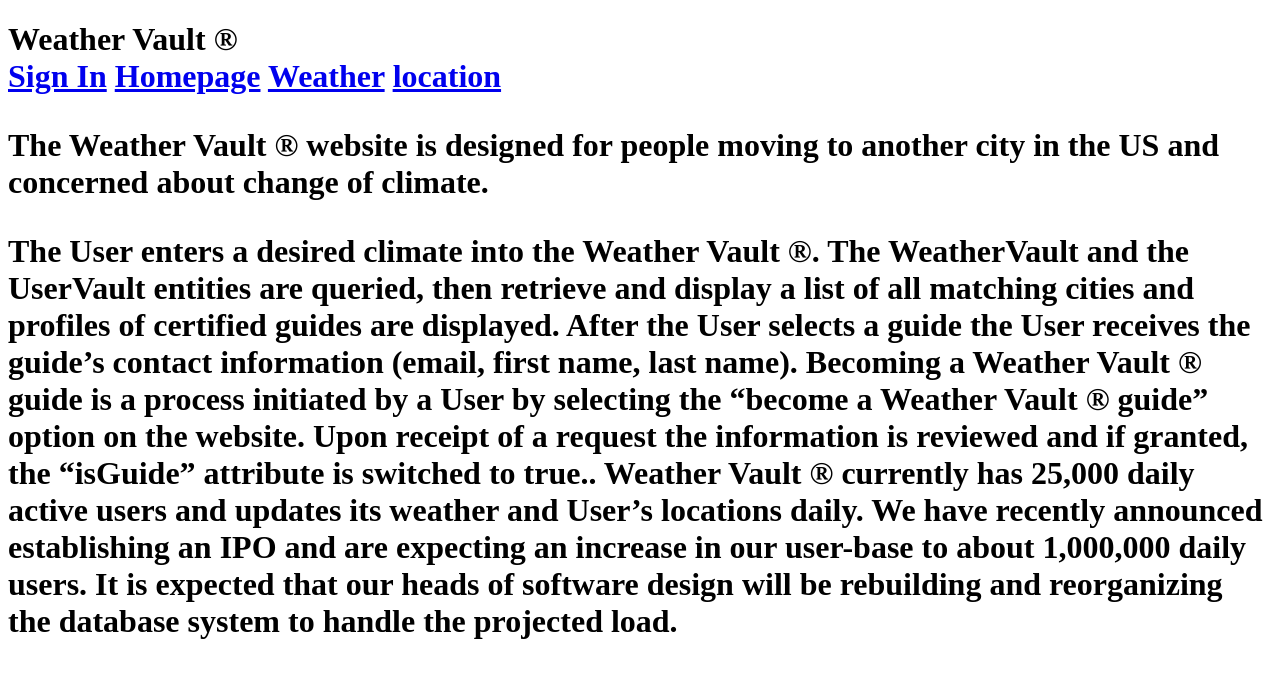
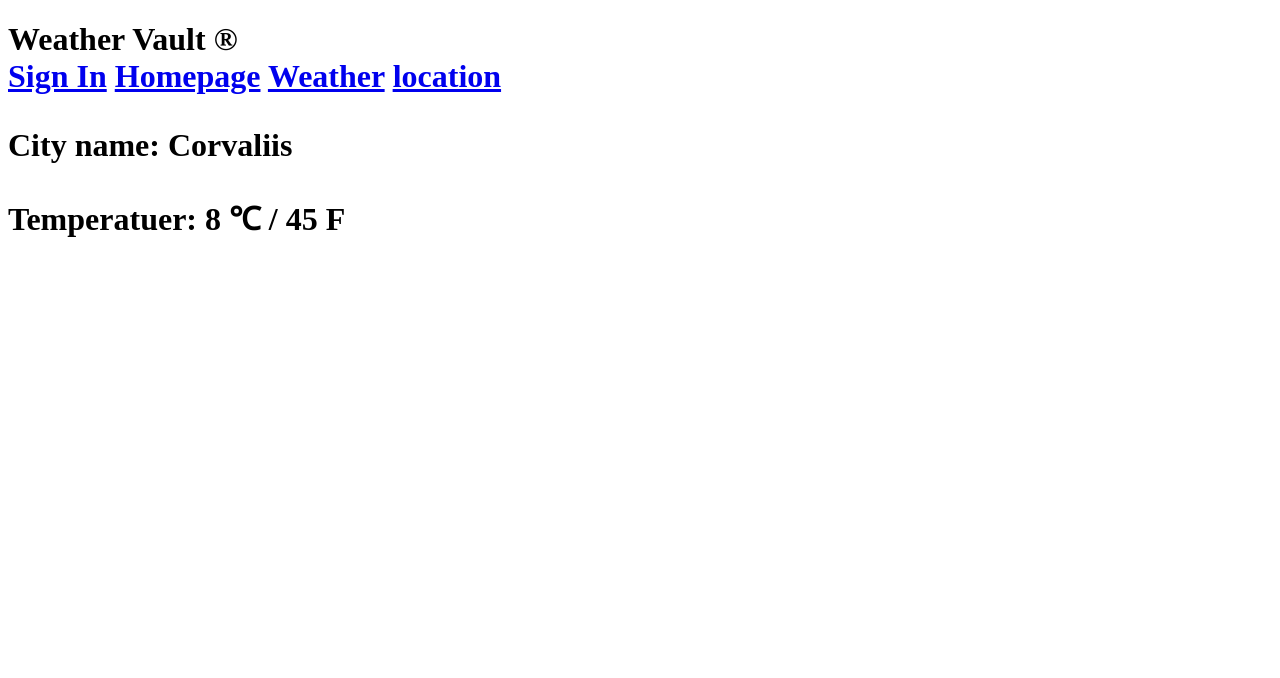
Before and after one commit to shrmanator/dailei5.github.io, a plain HTML site: page Weather.html in a window 1280 px wide. Drawn offline with Linux system fonts and the light colour scheme.

Commit message:
Add files via upload

```diff
--- a/Weather.html
+++ b/Weather.html
@@ -2,7 +2,7 @@
 <html lang="en">
 <head>
   <meta charset="UTF-8">
-  <link rel="stylesheet" href="main.css">
+  <link rel="stylesheet" href="sign.css">
   <title>Title</title>
 </head>
 <body>
@@ -10,24 +10,12 @@
 <h1>Weather Vault ®
 	<div class="topnav">
 		<a href="./Sign_In.html">Sign In</a>
-           	<a href="./Homepage.html">Homepage</a>
+           	<a href="./index.html">Homepage</a>
                 <a href="./Weather.html">Weather</a>
                     <a href="location.html">location</a>
 
-
-                  </div>
-		<p> The Weather Vault ® website is designed for people moving to another city in the US and concerned about change of climate.</p>
-		<p>The User enters a desired climate into the Weather Vault ®. The WeatherVault and the
-        UserVault entities are queried, then retrieve and display a list of all matching cities and profiles
-        of certified guides are displayed. After the User selects a guide the User receives the guide’s
-        contact information (email, first name, last name).
-        Becoming a Weather Vault ® guide is a process initiated by a User by selecting the “become a
-        Weather Vault ® guide” option on the website. Upon receipt of a request the information is
-        reviewed and if granted, the “isGuide” attribute is switched to true..
-        Weather Vault ® currently has 25,000 daily active users and updates its weather and User’s
-        locations daily. We have recently announced establishing an IPO and are expecting an increase
-        in our user-base to about 1,000,000 daily users. It is expected that our heads of software design
-        will be rebuilding and reorganizing the database system to handle the projected load. </p>
+<p> City name: Corvaliis </p>
+<p> Temperatuer: 8 ℃ / 45 F </p>
 
 
 
```
